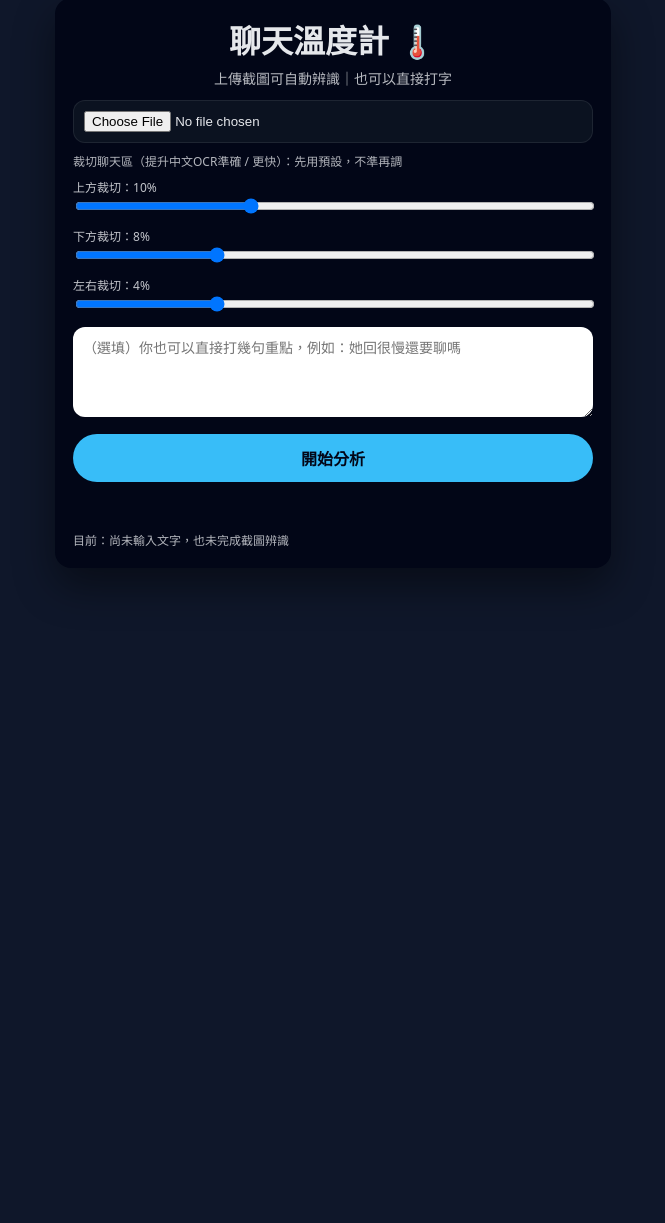
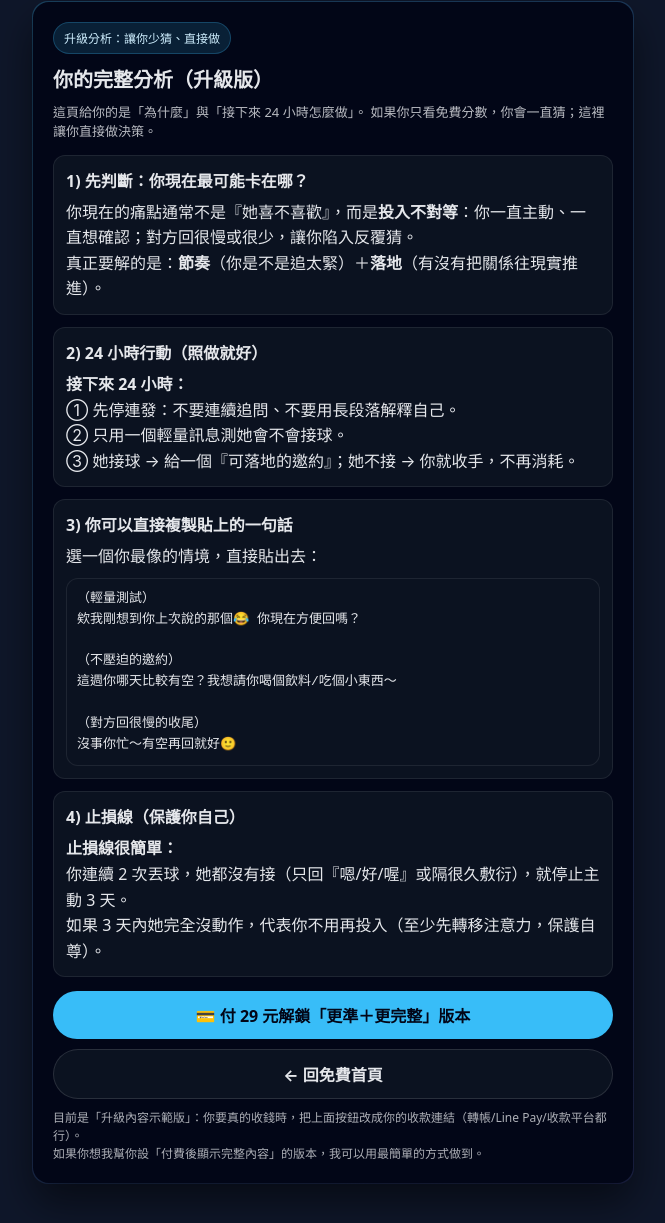
Before and after one commit to Jiahexxxxx/chat-thermometer, a plain HTML site: page paid.html in a window 1280 px wide. Shown: the part 38-1261 px from the top of the page, without its empty margins (307-972 px from the left). Before the commit the page ends 800 px from the top, so only its background shows below. Drawn offline with Linux system fonts and the light colour scheme.

Commit message:
Revamp paid.html with new title and layout improvements
Updated the title and improved the styling of the page. Enhanced the layout and added new sections for user guidance and analysis.

```diff
--- a/paid.html
+++ b/paid.html
@@ -2,296 +2,178 @@
 <html lang="zh-Hant">
 <head>
   <meta charset="UTF-8" />
-  <title>聊天溫度計</title>
+  <title>完整分析（升級）｜聊天溫度計</title>
   <meta name="viewport" content="width=device-width, initial-scale=1" />
   <style>
-    body{font-family:system-ui,-apple-system;background:#0f172a;color:#e5e7eb;margin:0;display:flex;justify-content:center;padding:36px 14px}
-    .card{width:100%;max-width:520px;background:#020617;border-radius:16px;padding:18px;box-shadow:0 18px 40px rgba(0,0,0,.45)}
-    h1{text-align:center;margin:0 0 6px}
-    .sub{text-align:center;opacity:.8;font-size:14px;margin-bottom:12px}
-    input[type=file]{width:100%;padding:10px;border-radius:12px;background:#0b1220;border:1px solid rgba(255,255,255,.08);color:#e5e7eb;box-sizing:border-box}
-    textarea{width:100%;height:90px;margin-top:10px;border-radius:12px;border:none;padding:10px;box-sizing:border-box;font-size:14px;outline:none}
-    .preview{margin-top:10px;display:none;background:#0b1220;border:1px solid rgba(255,255,255,.08);border-radius:12px;padding:10px}
-    .preview img{width:100%;border-radius:10px;display:block}
-    button{width:100%;margin-top:12px;padding:12px;border:none;border-radius:999px;background:#38bdf8;color:#020617;font-weight:800;font-size:16px}
-    button:disabled{opacity:.6}
-    .result{margin-top:14px;text-align:center;font-size:18px;min-height:28px}
-    .hint{margin-top:8px;font-size:12px;opacity:.78;line-height:1.45}
-    .crop{margin-top:10px}
-    .crop label{display:block;font-size:12px;opacity:.85;margin-top:8px}
-    .crop input{width:100%}
-    .badge{display:inline-block;font-size:12px;padding:6px 10px;border-radius:999px;background:rgba(56,189,248,.14);border:1px solid rgba(56,189,248,.25);color:#cfefff}
+    body{
+      margin:0;
+      font-family:system-ui,-apple-system,BlinkMacSystemFont;
+      background:#0f172a;
+      color:#e5e7eb;
+      display:flex;
+      justify-content:center;
+      padding:40px 16px;
+    }
+    .card{
+      width:100%;
+      max-width:560px;
+      background:#020617;
+      border-radius:16px;
+      padding:20px;
+      box-shadow:0 20px 40px rgba(0,0,0,.5);
+      position:relative;
+    }
+    .card:before{
+      content:"";
+      position:absolute;
+      inset:-1px;
+      border-radius:16px;
+      background:linear-gradient(135deg, rgba(56,189,248,.25), rgba(99,102,241,.18));
+      z-index:-1;
+    }
+    h1{ margin:0 0 10px; font-size:20px; }
+    .sub{ margin:0 0 14px; opacity:.8; font-size:13px; line-height:1.45; }
+    .tag{
+      display:inline-block;
+      font-size:12px;
+      padding:6px 10px;
+      border-radius:999px;
+      background:rgba(56,189,248,.14);
+      border:1px solid rgba(56,189,248,.25);
+      color:#cfefff;
+      margin-bottom:10px;
+    }
+    .box{
+      background:#0b1220;
+      border:1px solid rgba(255,255,255,.08);
+      border-radius:12px;
+      padding:12px;
+      margin-top:12px;
+    }
+    .box b{ display:block; margin-bottom:8px; }
+    .line{ line-height:1.6; }
+    .btn{
+      display:block;
+      text-align:center;
+      margin-top:14px;
+      padding:12px;
+      border-radius:999px;
+      background:#38bdf8;
+      color:#020617;
+      font-weight:900;
+      text-decoration:none;
+    }
+    .btn2{
+      display:block;
+      text-align:center;
+      margin-top:10px;
+      padding:12px;
+      border-radius:999px;
+      background:#0b1220;
+      border:1px solid rgba(255,255,255,.12);
+      color:#e5e7eb;
+      text-decoration:none;
+      font-weight:700;
+    }
+    .small{
+      margin-top:10px;
+      font-size:12px;
+      opacity:.75;
+      line-height:1.5;
+    }
+    code{
+      display:block;
+      white-space:pre-wrap;
+      background:#0b1220;
+      border:1px solid rgba(255,255,255,.08);
+      border-radius:12px;
+      padding:10px;
+      line-height:1.6;
+      margin-top:8px;
+    }
+    a{ color:#38bdf8; }
   </style>
 </head>
 <body>
   <div class="card">
-    <h1>聊天溫度計 🌡️</h1>
-    <div class="sub">上傳截圖可自動辨識｜也可以直接打字</div>
+    <div class="tag" id="badge">完整分析</div>
+    <h1 id="title">你的完整分析（升級版）</h1>
+    <p class="sub" id="hook">
+      這頁給你的是「為什麼」與「接下來 24 小時怎麼做」。
+      如果你只看免費分數，你會一直猜；這裡讓你直接做決策。
+    </p>
 
-    <input id="image" type="file" accept="image/*" />
-
-    <div class="preview" id="previewWrap">
-      <img id="preview" alt="截圖預覽" />
-      <div class="hint"><span class="badge">✅ 已選擇圖片</span>（圖片不會上傳到伺服器）</div>
+    <div class="box">
+      <b>1) 先判斷：你現在最可能卡在哪？</b>
+      <div class="line" id="core"></div>
     </div>
 
-    <div class="crop">
-      <div class="hint">裁切聊天區（提升中文OCR準確 / 更快）：先用預設，不準再調</div>
-
-      <label>上方裁切：<span id="ct">10</span>%</label>
-      <input id="cropTop" type="range" min="0" max="30" value="10">
-
-      <label>下方裁切：<span id="cb">8</span>%</label>
-      <input id="cropBottom" type="range" min="0" max="30" value="8">
-
-      <label>左右裁切：<span id="cl">4</span>%</label>
-      <input id="cropSide" type="range" min="0" max="15" value="4">
+    <div class="box">
+      <b>2) 24 小時行動（照做就好）</b>
+      <div class="line" id="plan"></div>
     </div>
 
-    <textarea id="manualText" placeholder="（選填）你也可以直接打幾句重點，例如：她回很慢還要聊嗎"></textarea>
+    <div class="box">
+      <b>3) 你可以直接複製貼上的一句話</b>
+      <div class="line">選一個你最像的情境，直接貼出去：</div>
+      <code id="copyLine"></code>
+    </div>
 
-    <button id="analyzeBtn" onclick="analyze()">開始分析</button>
+    <div class="box">
+      <b>4) 止損線（保護你自己）</b>
+      <div class="line" id="stop"></div>
+    </div>
 
-    <div class="result" id="result"></div>
-    <div class="hint" id="statusHint"></div>
-    <div class="hint" id="sourceHint"></div>
+    <a class="btn" href="#" onclick="alertPay(); return false;">💳 付 29 元解鎖「更準＋更完整」版本</a>
+    <a class="btn2" href="./index.html">← 回免費首頁</a>
+
+    <div class="small">
+      目前是「升級內容示範版」：你要真的收錢時，把上面按鈕改成你的收款連結（轉帳/Line Pay/收款平台都行）。
+      <br/>如果你想我幫你設「付費後顯示完整內容」的版本，我可以用最簡單的方式做到。
+    </div>
   </div>
 
-  <script src="https://cdn.jsdelivr.net/npm/tesseract.js@5/dist/tesseract.min.js"></script>
-  <script>
-    // ===== UI refs =====
-    const imageInput = document.getElementById("image");
-    const previewWrap = document.getElementById("previewWrap");
-    const preview = document.getElementById("preview");
-    const btn = document.getElementById("analyzeBtn");
-    const resultDiv = document.getElementById("result");
-    const statusHint = document.getElementById("statusHint");
-    const sourceHint = document.getElementById("sourceHint");
+<script>
+  // 這版先不靠 query 參數，直接給你一套「通用升級內容」
+  // 你之後若要依「冷/普通/曖昧/很熱」顯示不同內容，再跟我說，我會幫你改成動態版。
+  const badge = document.getElementById("badge");
+  const core = document.getElementById("core");
+  const plan = document.getElementById("plan");
+  const copyLine = document.getElementById("copyLine");
+  const stop = document.getElementById("stop");
 
-    const cropTop = document.getElementById("cropTop");
-    const cropBottom = document.getElementById("cropBottom");
-    const cropSide = document.getElementById("cropSide");
+  // 這裡用「最常見、最實用」的框架：投入不對等 / 節奏錯位 / 缺少落地
+  badge.textContent = "升級分析：讓你少猜、直接做";
 
-    const ct = document.getElementById("ct");
-    const cb = document.getElementById("cb");
-    const cl = document.getElementById("cl");
+  core.innerHTML =
+    "你現在的痛點通常不是『她喜不喜歡』，而是<strong>投入不對等</strong>：你一直主動、一直想確認；對方回很慢或很少，讓你陷入反覆猜。<br>" +
+    "真正要解的是：<strong>節奏</strong>（你是不是追太緊）＋<strong>落地</strong>（有沒有把關係往現實推進）。";
 
-    const manualTextEl = document.getElementById("manualText");
+  plan.innerHTML =
+    "<strong>接下來 24 小時：</strong><br>" +
+    "① 先停連發：不要連續追問、不要用長段落解釋自己。<br>" +
+    "② 只用一個輕量訊息測她會不會接球。<br>" +
+    "③ 她接球 → 給一個『可落地的邀約』；她不接 → 你就收手，不再消耗。";
 
-    let ocrText = "";
-    let lastFile = null;
+  copyLine.textContent =
+`（輕量測試）
+欸我剛想到你上次說的那個😂 你現在方便回嗎？
 
-    // ===== slider display =====
-    function syncSliders(){
-      ct.textContent = cropTop.value;
-      cb.textContent = cropBottom.value;
-      cl.textContent = cropSide.value;
-    }
-    ["input","change"].forEach(ev=>{
-      cropTop.addEventListener(ev, syncSliders);
-      cropBottom.addEventListener(ev, syncSliders);
-      cropSide.addEventListener(ev, syncSliders);
-    });
-    syncSliders();
+（不壓迫的邀約）
+這週你哪天比較有空？我想請你喝個飲料/吃個小東西～
 
-    // ===== OCR workers (fast then best) =====
-    let fastWorker = null;
-    let bestWorker = null;
+（對方回很慢的收尾）
+沒事你忙～有空再回就好🙂`;
 
-    async function ensureWorkers() {
-      if (!fastWorker) {
-        fastWorker = await Tesseract.createWorker("chi_tra+eng", 1, {
-          langPath: "https://tessdata.projectnaptha.com/4.0.0_fast"
-        });
-      }
-      if (!bestWorker) {
-        bestWorker = await Tesseract.createWorker("chi_tra+eng", 1, {
-          langPath: "https://tessdata.projectnaptha.com/4.0.0_best"
-        });
-      }
-    }
+  stop.innerHTML =
+    "<strong>止損線很簡單：</strong><br>" +
+    "你連續 2 次丟球，她都沒有接（只回『嗯/好/喔』或隔很久敷衍），就停止主動 3 天。<br>" +
+    "如果 3 天內她完全沒動作，代表你不用再投入（至少先轉移注意力，保護自尊）。";
 
-    // ===== image preprocess: crop + scale + grayscale + contrast =====
-    async function preprocessImageToBlob(file, scale = 2) {
-      const topPct = (+cropTop.value)/100;
-      const bottomPct = (+cropBottom.value)/100;
-      const sidePct = (+cropSide.value)/100;
-
-      const img = new Image();
-      img.src = URL.createObjectURL(file);
-      await new Promise((res, rej) => { img.onload = res; img.onerror = rej; });
-
-      const sx = Math.floor(img.width * sidePct);
-      const sy = Math.floor(img.height * topPct);
-      const sw = Math.floor(img.width * (1 - sidePct * 2));
-      const sh = Math.floor(img.height * (1 - topPct - bottomPct));
-
-      const safeW = Math.max(80, sw);
-      const safeH = Math.max(80, sh);
-
-      const canvas = document.createElement("canvas");
-      canvas.width = Math.floor(safeW * scale);
-      canvas.height = Math.floor(safeH * scale);
-
-      const ctx = canvas.getContext("2d");
-      ctx.imageSmoothingEnabled = false;
-      ctx.drawImage(img, sx, sy, safeW, safeH, 0, 0, canvas.width, canvas.height);
-
-      const imageData = ctx.getImageData(0, 0, canvas.width, canvas.height);
-      const d = imageData.data;
-
-      const contrast = 1.35;
-      const intercept = 128 * (1 - contrast);
-
-      for (let i = 0; i < d.length; i += 4) {
-        const r = d[i], g = d[i+1], b = d[i+2];
-        let v = 0.299*r + 0.587*g + 0.114*b;
-        v = v * contrast + intercept;
-        v = Math.max(0, Math.min(255, v));
-        d[i] = d[i+1] = d[i+2] = v;
-      }
-      ctx.putImageData(imageData, 0, 0);
-
-      return await new Promise(res => canvas.toBlob(res, "image/png"));
-    }
-
-    function cleanOcrText(raw) {
-      if (!raw) return "";
-      let t = raw.replace(/\r/g, "\n").replace(/[ \t]+/g, " ").replace(/\n{3,}/g, "\n\n").trim();
-      t = t.replace(/[|¦·•◦●■□◆◇]/g, "");
-      const lines = t.split("\n").map(s => s.trim()).filter(Boolean);
-      const kept = lines.filter(l => l.length >= 2);
-      return kept.join("\n").trim();
-    }
-
-    function needBest(text) {
-      if (!text) return true;
-      const compactLen = text.replace(/\s/g, "").length;
-      if (compactLen < 25) return true;
-      const cjkCount = (text.match(/[\u4e00-\u9fff]/g) || []).length;
-      if (cjkCount < 8) return true;
-      const weird = (text.match(/[^\u4e00-\u9fffA-Za-z0-9，。！？：()「」『』\n ]/g) || []).length;
-      const weirdRatio = weird / Math.max(1, compactLen);
-      if (weirdRatio > 0.08) return true;
-      return false;
-    }
-
-    async function runOcr(worker, blob, label) {
-      await worker.setParameters({ tessedit_pageseg_mode: "6" });
-      const { data } = await worker.recognize(blob, {
-        logger: m => {
-          if (m.status === "recognizing text") {
-            const p = Math.round((m.progress || 0) * 100);
-            statusHint.textContent = `${label}… ${p}%`;
-          }
-        }
-      });
-      return cleanOcrText(data.text);
-    }
-
-    // ===== source hint (photo/text) =====
-    function updateSourceHint() {
-      const typed = (manualTextEl.value || "").trim();
-      const hasTyped = typed.length > 0;
-      const hasOcr = (ocrText || "").trim().length > 0;
-
-      if (!hasTyped && !hasOcr) {
-        sourceHint.textContent = "目前：尚未輸入文字，也未完成截圖辨識";
-      } else if (hasTyped && hasOcr) {
-        sourceHint.textContent = "目前：✅ 使用「你輸入的文字」(優先)；截圖辨識結果已備用";
-      } else if (hasTyped) {
-        sourceHint.textContent = "目前：✅ 使用「你輸入的文字」";
-      } else {
-        sourceHint.textContent = "目前：✅ 使用「截圖辨識文字」";
-      }
-    }
-
-    manualTextEl.addEventListener("input", updateSourceHint);
-
-    // ===== image upload => OCR automatically =====
-    imageInput.addEventListener("change", async () => {
-      const file = imageInput.files && imageInput.files[0];
-      if (!file) return;
-
-      lastFile = file;
-      preview.src = URL.createObjectURL(file);
-      previewWrap.style.display = "block";
-
-      // start OCR status
-      ocrText = "";
-      updateSourceHint();
-      resultDiv.textContent = "";
-      statusHint.textContent = "🧠 正在辨識截圖文字，請稍候…";
-      btn.disabled = true;
-
-      try {
-        // preprocess
-        statusHint.textContent = "🧠 正在強化截圖清晰度…";
-        const blob = await preprocessImageToBlob(file, 2);
-
-        // ensure workers
-        statusHint.textContent = "🧠 載入辨識引擎（第一次較久）…";
-        await ensureWorkers();
-
-        // fast pass
-        statusHint.textContent = "⚡ 快速辨識中… 0%";
-        let text = await runOcr(fastWorker, blob, "⚡ 快速辨識中");
-
-        // best if needed
-        if (needBest(text)) {
-          statusHint.textContent = "🎯 正在提升中文準確度… 0%";
-          text = await runOcr(bestWorker, blob, "🎯 提升中文準確度");
-        }
-
-        ocrText = (text || "").trim();
-        if (!ocrText) {
-          statusHint.textContent = "❌ 辨識不到文字：請換更清楚的截圖（字更大、不要太長）。";
-          btn.disabled = false;
-          updateSourceHint();
-          return;
-        }
-
-        statusHint.textContent = "✅ 辨識完成，可以開始分析";
-        btn.disabled = false;
-        updateSourceHint();
-      } catch (e) {
-        statusHint.textContent = "❌ 辨識失敗，請換清楚一點的截圖或稍後再試";
-        btn.disabled = false;
-        updateSourceHint();
-      }
-    });
-
-    // ===== analysis (typed first, else OCR) =====
-    function analyze() {
-      const typed = (manualTextEl.value || "").trim();
-      const text = typed || ocrText;
-
-      updateSourceHint();
-
-      if (!text) {
-        resultDiv.textContent = "請上傳截圖或打幾句文字 🙂";
-        return;
-      }
-
-      let score = 0;
-      const hot = ["想你","抱","親","晚安❤️","愛你","喜歡你","想見你","想見面","寶","😘","❤️"];
-      const warm = ["哈哈","怎樣","幹嘛","在嗎","晚安","可以","OK","好呀","笑死","怎麼了"];
-      const cold = ["回很慢","已讀不回","都我主動","不回","敷衍","嗯","哦","好","隨便"];
-
-      hot.forEach(w => { if (text.includes(w)) score += 2; });
-      warm.forEach(w => { if (text.includes(w)) score += 1; });
-      cold.forEach(w => { if (text.includes(w)) score -= 1; });
-
-      let label = "❄️ 偏冷";
-      if (score >= 5) label = "🔥 很熱";
-      else if (score >= 3) label = "🌤️ 曖昧";
-      else if (score >= 1) label = "🙂 普通";
-
-      resultDiv.textContent = label;
-    }
-
-    // init hints
-    updateSourceHint();
-  </script>
+  function alertPay(){
+    alert("示範版：這裡之後改成你的收款連結（例如 Line Pay / 轉帳頁）。\n\n你要我幫你接『付費後顯示完整版』嗎？");
+  }
+  window.alertPay = alertPay;
+</script>
 </body>
 </html>
```
